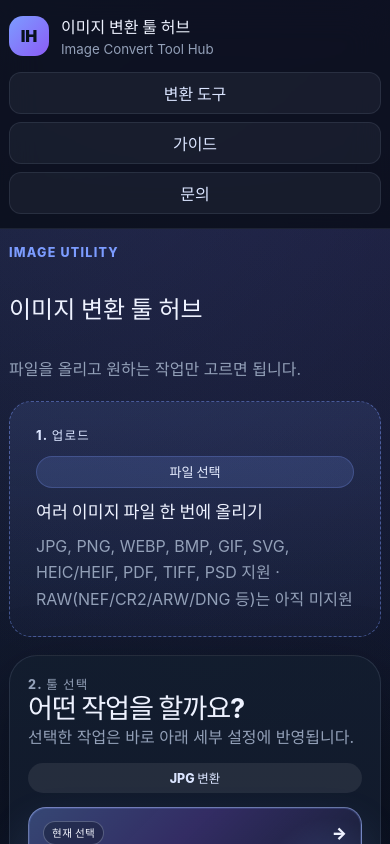
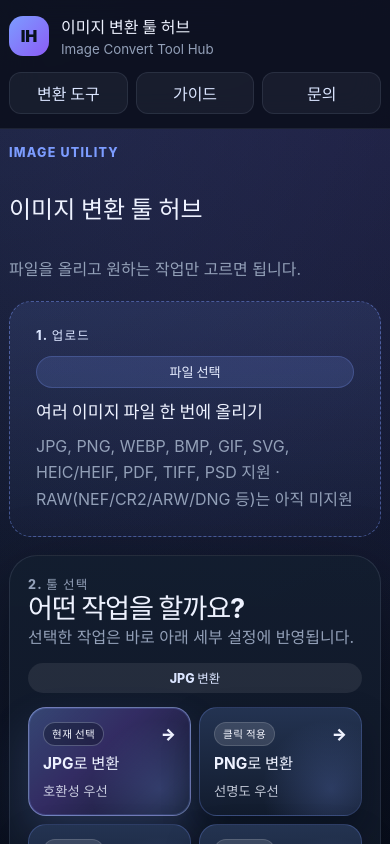
Before and after one commit to caunode1/image-convert-tool-hub, a React (Vite) app in the folder web/: page / in a window 390 px wide. Shown: the top 844 px of the page. Built offline with nearby package versions, Linux system fonts and the light colour scheme.

Commit message:
Tighten mobile layout breakpoints

```diff
--- a/web/src/App.css
+++ b/web/src/App.css
@@ -1336,8 +1336,7 @@ button {
   }
 }
 
-@media (max-width: 420px) {
-  .nav-links,
+@media (max-width: 360px) {
   .preset-grid,
   .home-choice-grid,
   .flow-strip {
```
